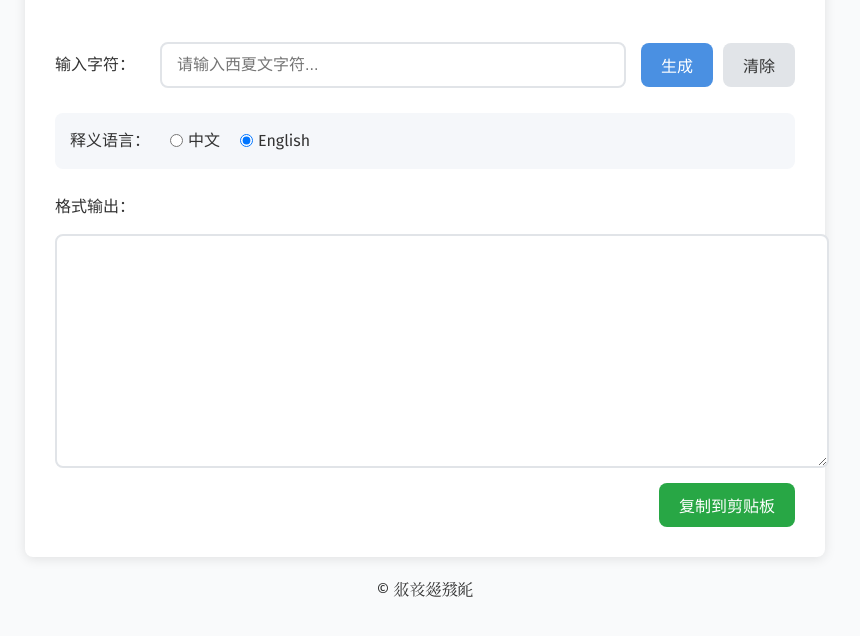
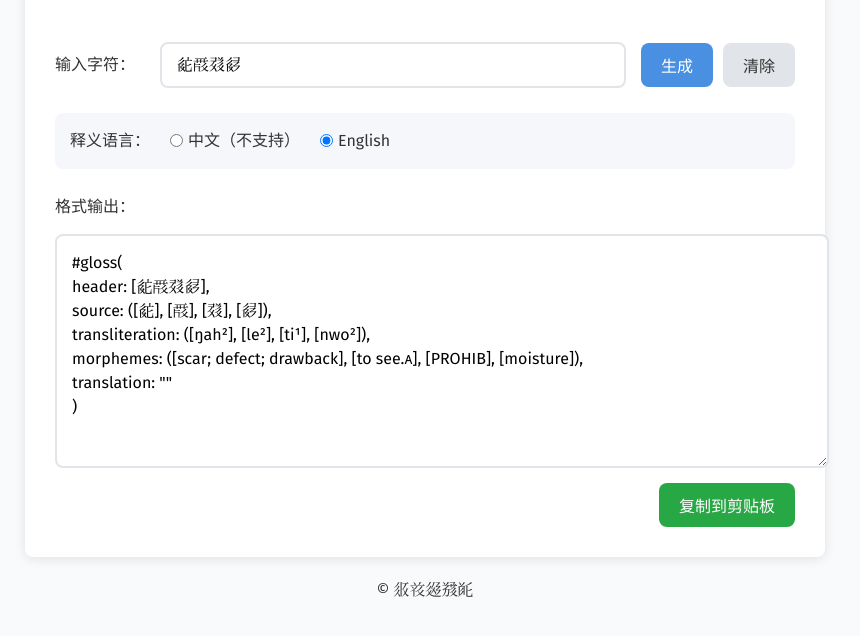
Before and after one commit to Cosmicore/Tangut-Script-Annotation-Tool, a plain HTML site: page index.html in a window 1280 px wide. Both pictures are taken after a click on the button "生成". Shown: the part 124-760 px from the top of the page, without its empty margins (215-1075 px from the left). Drawn offline with Linux system fonts and the light colour scheme.

```diff
--- a/index.html
+++ b/index.html
@@ -190,9 +190,9 @@
 
         <div class="input-section">
             <label for="input-text">输入字符：</label>
-            <input type="text" id="input-text" placeholder="请输入西夏文字符...">
+            <input type="text" id="input-text" placeholder="𘉰𘟀𘅇𘉪">
             <div class="button-group">
-                <button onclick="generate()">生成</button>
+                <button onclick="handleGenerate()">生成</button>
                 <button onclick="clearAll()">清除</button>
             </div>
         </div>
@@ -201,7 +201,7 @@
             <label>释义语言：</label>
             <label>
                 <input type="radio" name="lang" value="CN">
-                中文
+                中文（不支持）
             </label>
             <label>
                 <input type="radio" name="lang" value="EN" checked>
@@ -221,5 +221,14 @@
 
     <script src="dictionary.js"></script>
     <script src="app.js"></script>
+    <script>
+        function handleGenerate() {
+            const input = document.getElementById('input-text');
+            if (!input.value.trim() && input.placeholder) {
+                input.value = input.placeholder;
+            }
+            generate(); // 调用原有的 generate 函数
+        }
+    </script>
 </body>
 </html>
```
